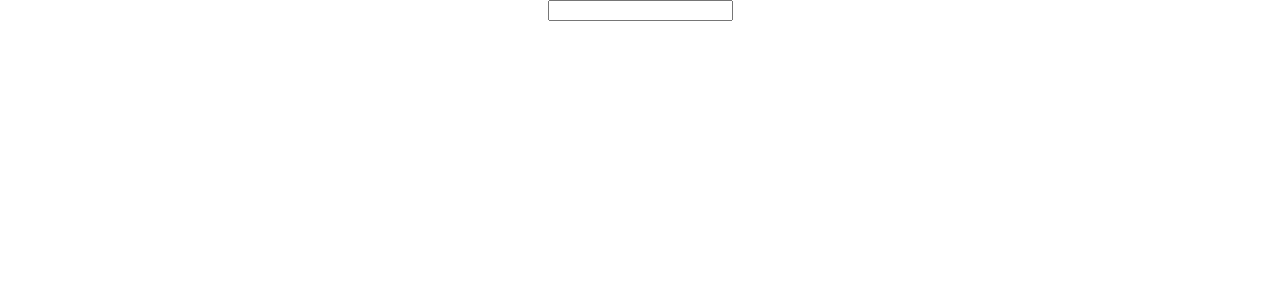
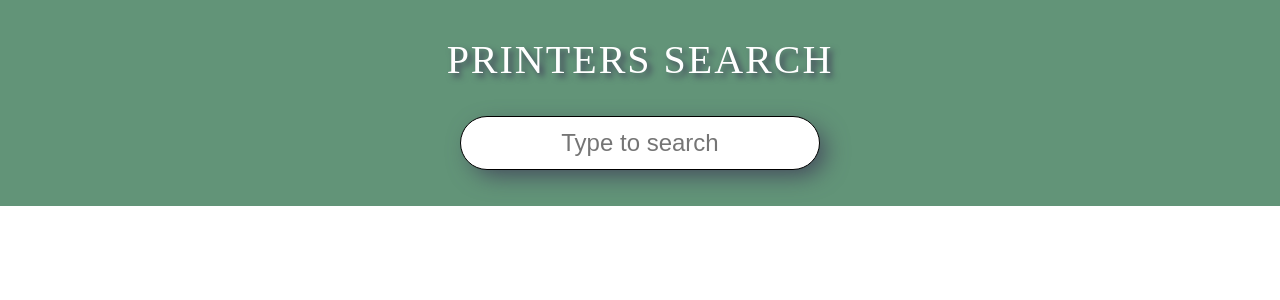
Before and after one commit to JanekZ95/PrintersManager, a React (Create React App) app in the folder printers-ui/: page / in a window 1280 px wide. Shown: the top 300 px of the page. Built offline with nearby package versions, Linux system fonts and the light colour scheme.

Commit message:
Improve design

```diff
--- a/printers-ui/package.json
+++ b/printers-ui/package.json
@@ -8,6 +8,7 @@
 		"@testing-library/react": "^13.3.0",
 		"@testing-library/user-event": "^14.3.0",
 		"axios": "^0.27.2",
+		"eslint-config-react-app": "^6.0.0",
 		"react": "^18.2.0",
 		"react-dom": "^18.2.0",
 		"react-redux": "^8.0.2",
--- a/printers-ui/src/components/printerDetailsPopup/PrinterDetailsPopup.js
+++ b/printers-ui/src/components/printerDetailsPopup/PrinterDetailsPopup.js
@@ -14,14 +14,58 @@ const Container = styled.div`
 `;
 
 const PopupContainer = styled.div`
-  background-color: white;
+	background: #629478;
 	border: 1px solid black;
+	display: flex;
+	flex-direction: column;
+	align-items: center;
+	text-align: center;
+	border-radius: 10px;
 	padding: 10px;
-  width: 400px;
-  height: 400px;
+	width: 600px;
+	height: 300px;
 `;
 
-const Button = styled.div``;
+const Form = styled.div`
+	margin-top: 0.3em;
+`;
+
+const Label = styled.text`
+	font-size: 22px;
+	letter-spacing: 1px;
+	color: #fff;
+	text-shadow: 4px 4px 6px rgba(66, 68, 90, 1);
+`;
+
+const Input = styled.input`
+	margin: 0.5em;
+	padding: 0.3em;
+	border: 1px solid black;
+	text-align: center;
+	border-radius: 50px;
+	font-size: 1.5em;
+	-webkit-box-shadow: 4px 4px 24px -4px rgba(66, 68, 90, 1);
+	-moz-box-shadow: 4px 4px 24px -4px rgba(66, 68, 90, 1);
+	box-shadow: 4px 4px 24px -4px rgba(66, 68, 90, 1);
+`;
+
+const Button = styled.div`
+	border: 2px solid white;
+	border-radius: 20px;
+	font-size: 20px;
+	width: 6em;
+	padding: 0.5em;
+	color: #fff;
+	margin-top: 1em;
+	transition: 0.3s;
+	cursor: pointer;
+	&:hover {
+		background: #fff;
+		color: #629478;
+		transition-timing-function: ease-in-out;
+		transition: 0.3s;
+	}
+`;
 
 export const PrinterDetailsPopup = ({ visible, printer }) => {
 	const [modelName, setModelName] = useState(printer.modelName);
@@ -31,10 +75,12 @@ export const PrinterDetailsPopup = ({ visible, printer }) => {
 
 	const dispatch = useDispatch();
 
+	const updatePrinterDetailsPop = [];
+
 	const handleFormSubmit = (e) => {
 		e.preventDefault();
 		dispatch(
-      updatePrinterDetails({
+			updatePrinterDetailsPop({
 				modelName,
 				manufacturer,
 				isDuplex,
@@ -46,19 +92,19 @@ export const PrinterDetailsPopup = ({ visible, printer }) => {
 	return (
 		<Container visible={visible}>
 			<PopupContainer>
-        <form onSubmit={handleFormSubmit}>
-          <label for="modelName">Model name:</label>
+				<Form onSubmit={handleFormSubmit}>
+					<Label for="modelName">Model name:</Label>
 					<br />
-          <input
+					<Input
 						type="text"
 						value={modelName}
 						name="modelName"
 						onChange={(e) => setModelName(e.target.value)}
 					/>
 					<br />
-          <label for="manufacturer">Manufacturer:</label>
+					<Label for="manufacturer">Manufacturer:</Label>
 					<br />
-          <input
+					<Input
 						type="text"
 						value={manufacturer}
 						name="manufacturer"
@@ -71,14 +117,14 @@ export const PrinterDetailsPopup = ({ visible, printer }) => {
 						name="isDuplex"
 						onChange={(e) => setIsDuplex(e.target.value)}
 					/>
-          <label for="isDuplex"> Is Duplex</label>
+					<Label for="isDuplex"> Is Duplex</Label>
 					<input type="radio" value={isLaser} name="isLaser" />
-          <label for="isLaser" onChange={(e) => setIsLaser(e.target.value)}>
+					<Label for="isLaser" onChange={(e) => setIsLaser(e.target.value)}>
 						{" "}
 						Is Laser
-          </label>
+					</Label>
 					<br />
-        </form>
+				</Form>
 				<Button>Close</Button>
 			</PopupContainer>
 		</Container>
--- a/printers-ui/src/components/printerItem/PrinterItem.js
+++ b/printers-ui/src/components/printerItem/PrinterItem.js
@@ -5,7 +5,7 @@ import { showPrinterDetails } from "../../features/printersSearchView/printersSe
 const Container = styled.div`
   display: flex;
   justify-content: space-between;
-  padding: 10px;
+  padding: 20px;
   gap: 5px;
   border: 1px solid rgba(0, 0, 0, 0.2);
   cursor: pointer;
--- a/printers-ui/src/components/printersList/PrintersList.js
+++ b/printers-ui/src/components/printersList/PrintersList.js
@@ -4,14 +4,30 @@ import { PrinterItem } from "../printerItem/PrinterItem";
 const Container = styled.div`
 	display: flex;
 	flex-direction: column;
-  width: 20em;
+	width: 30em;
+`;
+
+const Div = styled.div`
+	margin-bottom: 0.7em;
+	background: rgba(222, 222, 222, 0.5);
+	border: 1px solid black;
+	border-radius: 10px;
+	font-size: 20px;
+	transition: 1s;
+	&:hover {
+		background: rgba(122, 122, 122, 0.5);
+		transition-timing-function: ease-in-out;
+		transition: 0.3s;
+	}
 `;
 
 export const PrintersList = ({ printers }) => {
 	return (
 		<Container>
 			{printers.map((p, i) => (
+				<Div>
 					<PrinterItem key={i} printer={p} />
+				</Div>
 			))}
 		</Container>
 	);
--- a/printers-ui/src/components/searchInput/SearchInput.js
+++ b/printers-ui/src/components/searchInput/SearchInput.js
@@ -3,6 +3,19 @@ import {
 	fetchPrinters,
 	setSearchQuery,
 } from "../../features/printersSearchView/printersSearchViewSlice";
+import styled from "styled-components";
+
+const Input = styled.input`
+	margin: 1.5em;
+	padding: 0.5em 1em;
+	border: 1px solid black;
+	text-align: center;
+	border-radius: 50px;
+	font-size: 1.5em;
+	-webkit-box-shadow: 8px 8px 24px -4px rgba(66, 68, 90, 1);
+	-moz-box-shadow: 8px 8px 24px -4px rgba(66, 68, 90, 1);
+	box-shadow: 8px 8px 24px -4px rgba(66, 68, 90, 1);
+`;
 
 export const SearchInput = ({ searchQuery }) => {
 	const dispatch = useDispatch();
@@ -15,9 +28,10 @@ export const SearchInput = ({ searchQuery }) => {
 
 	return (
 		<div>
-      <input
+			<Input
 				type="text"
 				name="search"
+				placeholder="Type to search"
 				value={searchQuery}
 				onChange={handleOnChange}
 			/>
--- a/printers-ui/src/features/printersSearchView/printersSearchViewSlice.js
+++ b/printers-ui/src/features/printersSearchView/printersSearchViewSlice.js
@@ -7,7 +7,7 @@ const initialState = {
   errorMessage: "",
   pageInfo: {
     currentPage: 1,
-    pageSize: 50,
+    pageSize: 30,
   },
   selectedPrinter: {},
   successPopupVisible: false,
--- a/printers-ui/src/sagas/requests/printersRequests.js
+++ b/printers-ui/src/sagas/requests/printersRequests.js
@@ -1,7 +1,7 @@
 import axios from "axios";
 
 axios.defaults.headers.common["Authorization"] =
-  "Bearer eyJhbGciOiJIUzI1NiIsInR5cCI6IkpXVCJ9.eyJ1c2VySW5mbyI6eyJ1c2VybmFtZSI6IkNodWpvd3lIdWJpMiIsInJvbGUiOiJVc2VyIn0sImlhdCI6MTY1ODU5NDIzNCwiZXhwIjoxNjU4NTk3ODM0fQ.uWna9rfwNzR8vEnkpb2mCIIlw9unOpSQni-5bpWrExU";
+	"Bearer eyJhbGciOiJIUzI1NiIsInR5cCI6IkpXVCJ9.eyJ1c2VySW5mbyI6eyJ1c2VybmFtZSI6IkNodWpvd3lIdWJpMjIiLCJyb2xlIjoiVXNlciJ9LCJpYXQiOjE2NTg2NzIxNTQsImV4cCI6MTY1ODY3NTc1NH0.FzjJofj6YqAPbNexd1I3wWLproB97xi8oE4Xm5fGex8";
 
 export const getAllPrinters = async ({
 	currentPage,
--- a/printers-ui/src/views/printersSearchView/PrintersSearchView.js
+++ b/printers-ui/src/views/printersSearchView/PrintersSearchView.js
@@ -15,6 +15,23 @@ const Container = styled.div`
 	align-items: center;
 `;
 
+const H1 = styled.h1`
+	margin-top: 1em;
+	font-size: 40px;
+	letter-spacing: 2px;
+	color: #fff;
+	text-shadow: 4px 4px 6px rgba(66, 68, 90, 1);
+`;
+
+const Div = styled.div`
+	display: flex;
+	flex-direction: column;
+	align-items: center;
+	background-color: #629478;
+	width: 100%;
+	margin-bottom: 2em;
+`;
+
 export const PrintersSearchView = () => {
 	const printers = useSelector(selectPrinters);
 	const searchQuery = useSelector(selectSearchQuery);
@@ -22,7 +39,10 @@ export const PrintersSearchView = () => {
 
 	return (
 		<Container>
+			<Div>
+				<H1>PRINTERS SEARCH</H1>
 				<SearchInput searchQuery={searchQuery} />
+			</Div>
 			<PrintersList printers={printers} />
 			<PrinterDetailsPopup
 				visible={printerDetails._id}
```
Also changed, not shown: printers-ui/src/App.js (indentation only), 1 other file (tests, documents, lock files or other folders). Lines whose indentation alone changed are shown as unchanged.
